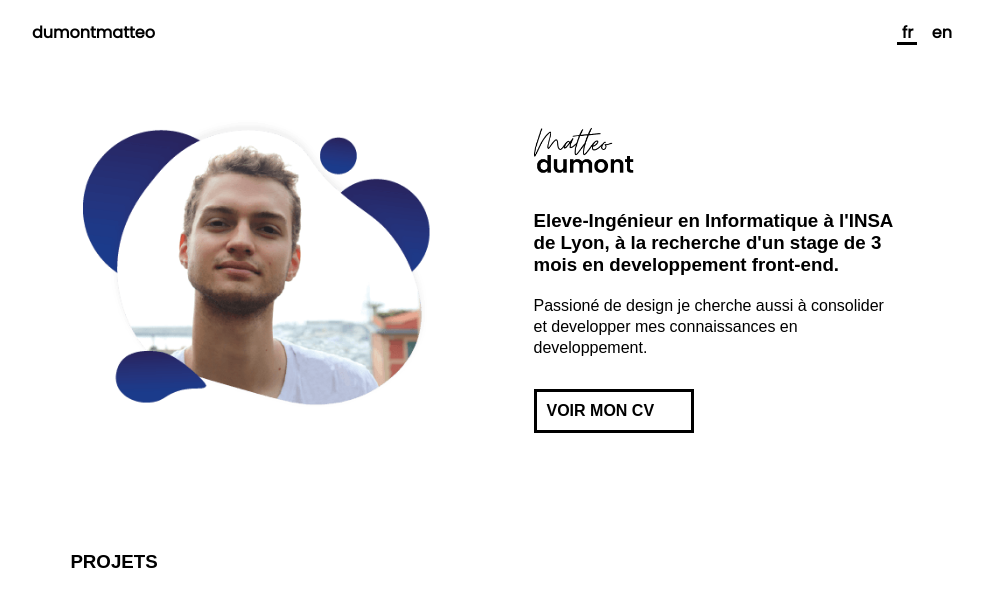
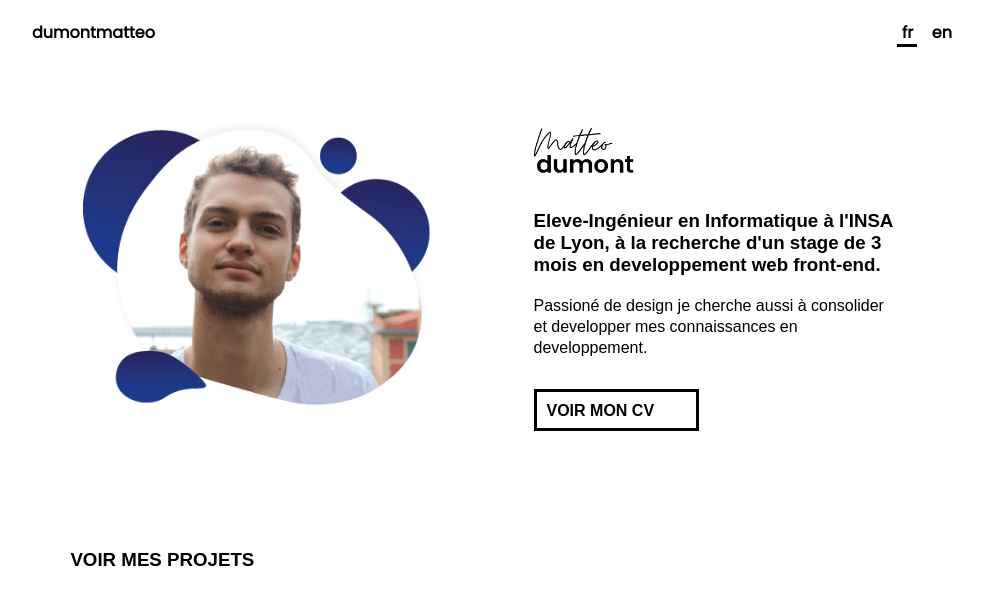
Before and after one commit to dumontmatteo/Portfolio, a plain HTML site: page index.html in a window 1280 px wide. Both pictures are taken after a click on the link "fr". Shown: the top 603 px of the page, without its empty margins (148-1131 px from the left). Drawn offline with Linux system fonts and the light colour scheme; a web font is replaced by a local one.

Commit message:
button fix and pdf change

```diff
--- a/css/main.css
+++ b/css/main.css
@@ -51,7 +51,7 @@ a {
 #underline {
 	content: '';
 	position: absolute;
-	top : 42px;
+	top : 44px;
 	right: 20px;
 	width : 20px;
 	height: 3px;
@@ -121,7 +121,8 @@ section {
 }
 
 .button {
-	width: 160px;
+	width: 165px;
+	height: 42px;
 	margin-top: 30px;
 	padding: 10px;
 	color: white;
@@ -134,14 +135,14 @@ strong:before {
 	margin-top: -10px;
 	margin-left: -12px;
 	width: 0px;
-	height: 40px;
+	height: 38px;
 	background: black;
 	transition: all 0.5s;
 	z-index: -1;
 }
 
 strong:hover:before {
-	width: 157px;
+	width: 162px;
 }
 
 strong:hover{
--- a/index.html
+++ b/index.html
@@ -52,7 +52,7 @@
 		<div class="container">
 			<div class="flex">
 				<div class="titles">
-					<h3 id="work-title">MY WORK</h3></br>
+					<h3 id="work-title">SEE MY WORK</h3></br>
 					<a href="https://adesit.datavalor.com/" class="title" id="adesit" onmouseover="setImage()" onmouseout="resetImage()">adesit</a></br></br>
 					<a href="https://tedxinsa.com/" class="title" id="tedxinsa" onmouseover="setImage()" onmouseout="resetImage()">tedxinsa</a></br></br>
 					<a href="https://www.behance.net/gallery/90264063/ZAYBE-Mobile-App-UXUI-Design-Logo-Visual-Identity" class="title" id="zaybe" onmouseover="setImage()" onmouseout="resetImage()">zaybe</a></br>
--- a/js/main.js
+++ b/js/main.js
@@ -26,12 +26,12 @@ function resetImage(){
 }
 
 function toFrench(argument) {
-	document.getElementById("title").innerHTML = "Eleve-Ingénieur en Informatique à l'INSA de Lyon, à la recherche d'un stage de 3 mois en developpement front-end.";
+	document.getElementById("title").innerHTML = "Eleve-Ingénieur en Informatique à l'INSA de Lyon, à la recherche d'un stage de 3 mois en developpement web front-end.";
 	document.getElementById("sub-title").innerHTML = "Passioné de design je cherche aussi à consolider et developper mes connaissances en developpement.";
 	document.getElementById("button").innerHTML = "VOIR MON CV";
-	document.getElementById("work-title").innerHTML = "PROJETS";
+	document.getElementById("work-title").innerHTML = "VOIR MES PROJETS";
 	document.getElementById("footer-title").innerHTML = "Mes réseaux";
-	document.getElementById("cv").href = "files/cv_fr.pdf";
+	document.getElementById("cv").href = "files/cv_dumont_matteo.pdf";
 
 	if (document.documentElement.lang == "en") {
 		document.getElementById("underline").style.transform = "translateX(-35px)";
@@ -44,9 +44,9 @@ function toEnglish(argument) {
 	document.getElementById("title").innerHTML = "I'm an IT Engineering student at INSA Lyon looking for a 3-month front-end web development internship.";
 	document.getElementById("sub-title").innerHTML = "I am passionate about design and am looking forward to enhance my development skills.";
 	document.getElementById("button").innerHTML = "SEE MY RESUME";
-	document.getElementById("work-title").innerHTML = "MY WORK";
+	document.getElementById("work-title").innerHTML = "SEE MY WORK";
 	document.getElementById("footer-title").innerHTML = "My Socials";
-	document.getElementById("cv").href = "files/resume_en.pdf";
+	document.getElementById("cv").href = "files/resume_dumont_matteo.pdf";
 
 	if (document.documentElement.lang == "fr") {
 		document.getElementById("underline").style.transform = "translateX(0px)";
```
Also changed, not shown: 2 other files.
